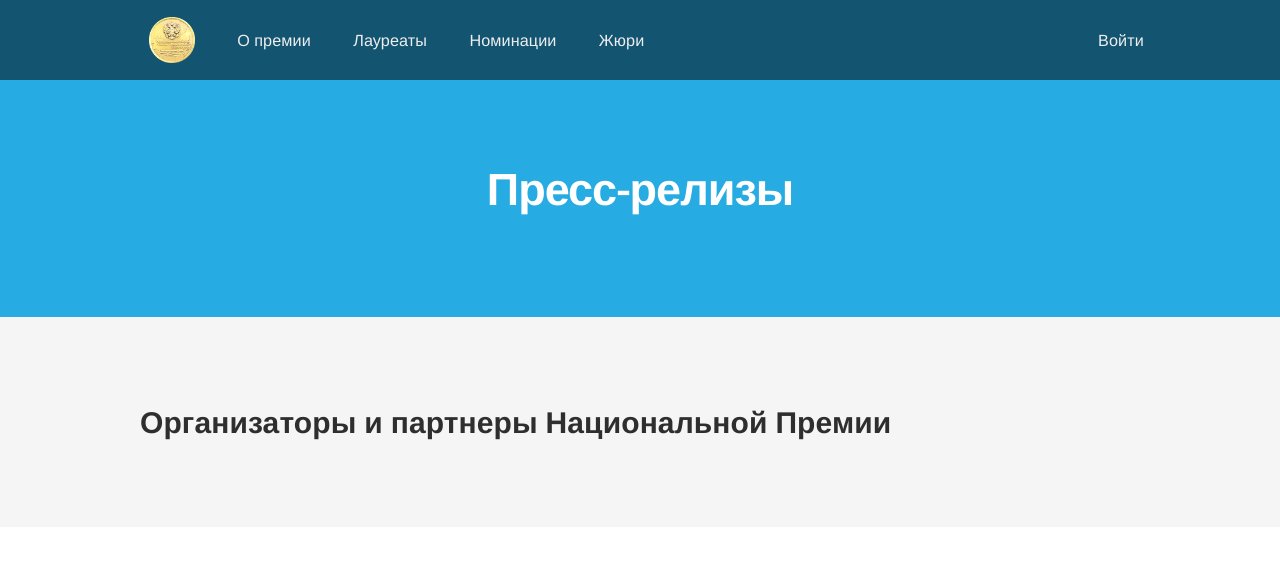
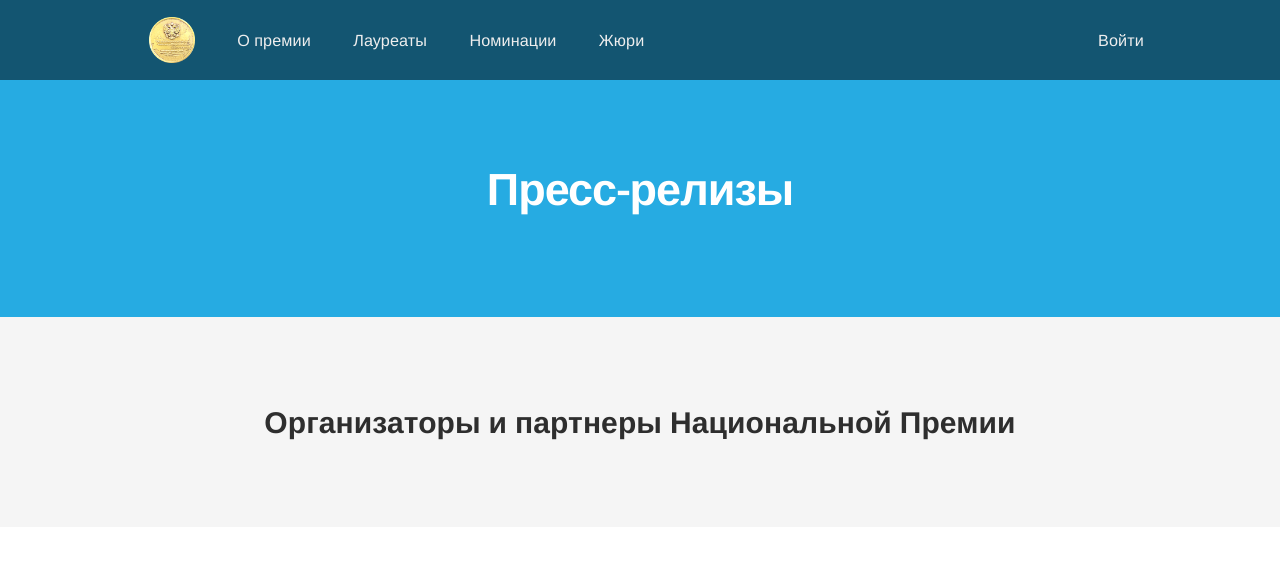
Before and after one commit to dennisd1/prize, a Jekyll site: the page built from pages/press.html, in a window 1280 px wide. Shown: the top 561 px of the page. Built offline with Jekyll 4.4.1, drawn with Linux system fonts in a browser that asks for light colours; nearby versions of some CDN libraries; grey boxes are pictures that could not be loaded.

Commit message:
Update press.html

```diff
--- a/pages/press.html
+++ b/pages/press.html
@@ -10,7 +10,7 @@ permalink: /press/
 <section style="background: #f5f5f5">
 	<div class="container">
 		<p></p>
-		<h3><strong>Организаторы и партнеры Национальной Премии</strong></h3>
+		<h3 align="center"><strong>Организаторы и партнеры Национальной Премии</strong></h3>
 		<p></p>
 	</div>
 </section>
```
